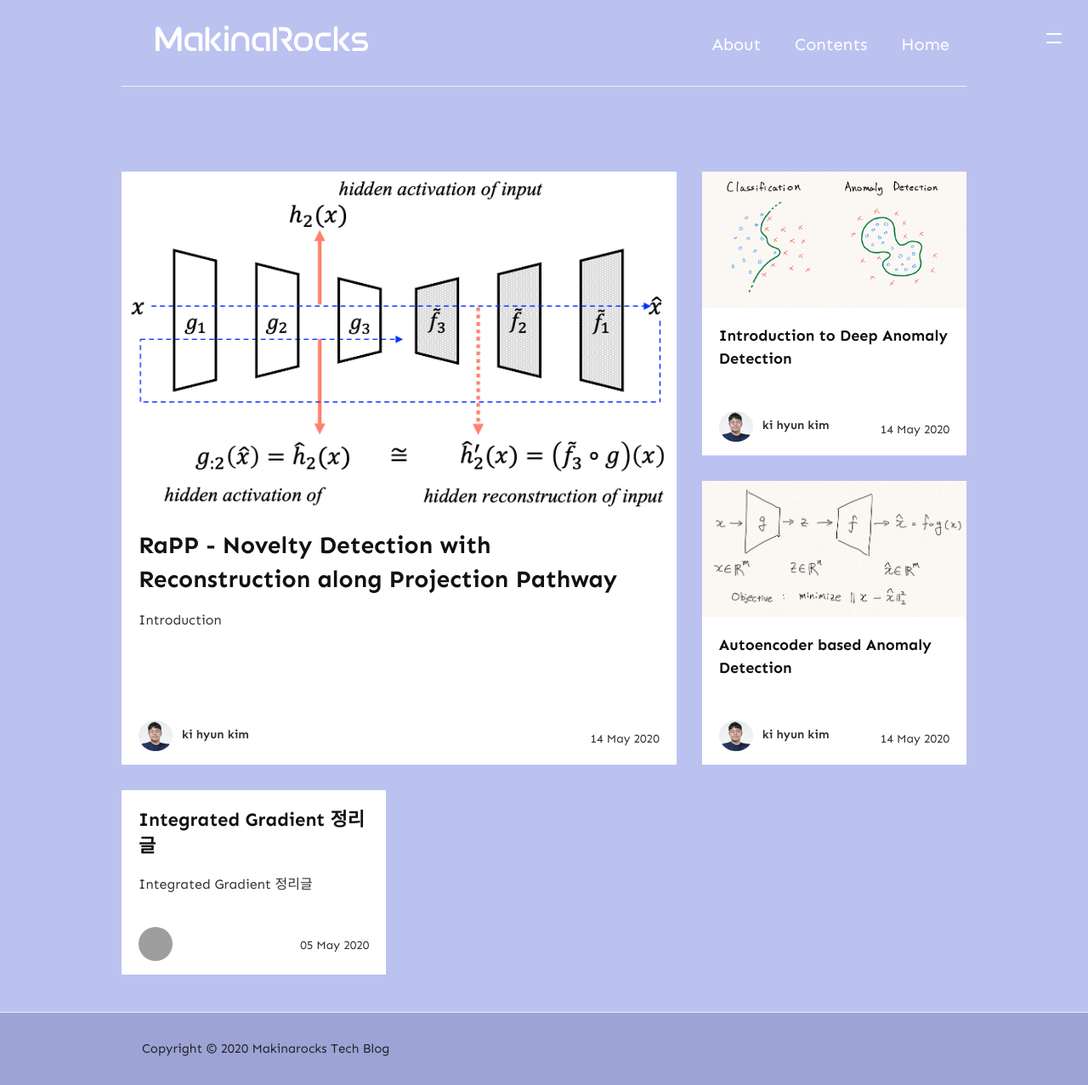
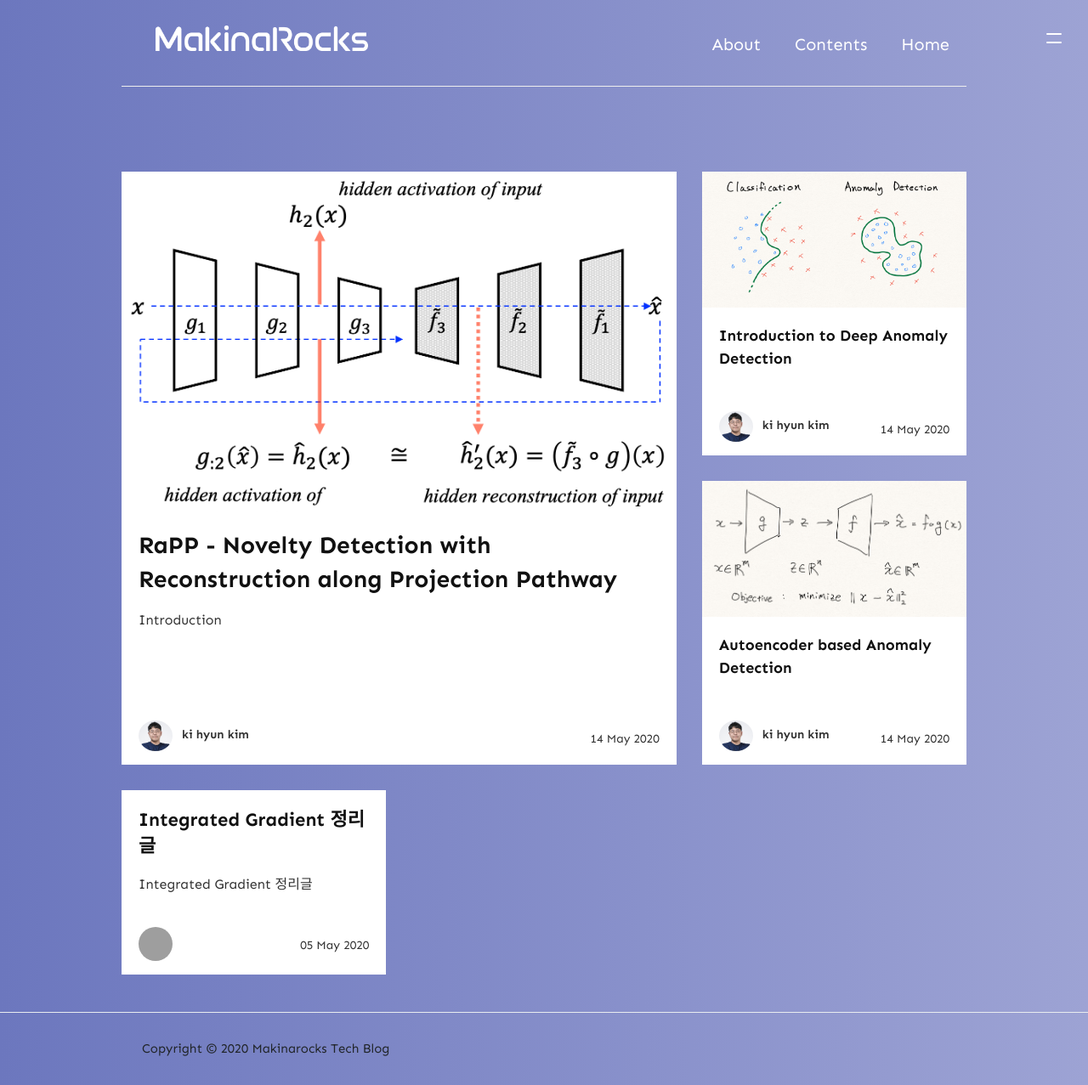
Before and after one commit to wowthemesnet/jekyll-theme-memoirs, a Jekyll site: the page built from index.html, in a window 1280 px wide. Shown: the whole page at 85% size. Built offline with Jekyll 4.4.1, drawn with Linux system fonts in a browser that asks for light colours; nearby versions of some CDN libraries; the list of posts is cut into pages by our own code; comment, search, counter and statistics services are not loaded; grey boxes are pictures that could not be loaded.

Commit message:
background gradation effect

```diff
--- a/assets/css/theme.scss
+++ b/assets/css/theme.scss
@@ -29,8 +29,7 @@ body, input, button, select, optgroup, textarea {
 }
 
 body {
-    background-color: #bcc2f0;
-    // min-height: 100%;
+    background: linear-gradient( to right, #6c77be, #9da3d4 );
     height: 100%;
     margin:0;
     padding:0;
@@ -631,10 +630,8 @@ body.active-side {
     margin-top:60px;
     padding:30px;
     border-top:1px solid $gray-200;
-    // border-top:1px #9DA3D4;
     font-size:15px;
-    // background:#fff;
-    background-color: #9DA3D4;
+    background: linear-gradient( to right, #6c77be, #9da3d4 );
 }
 
 @media (max-width: 768px) {
```
